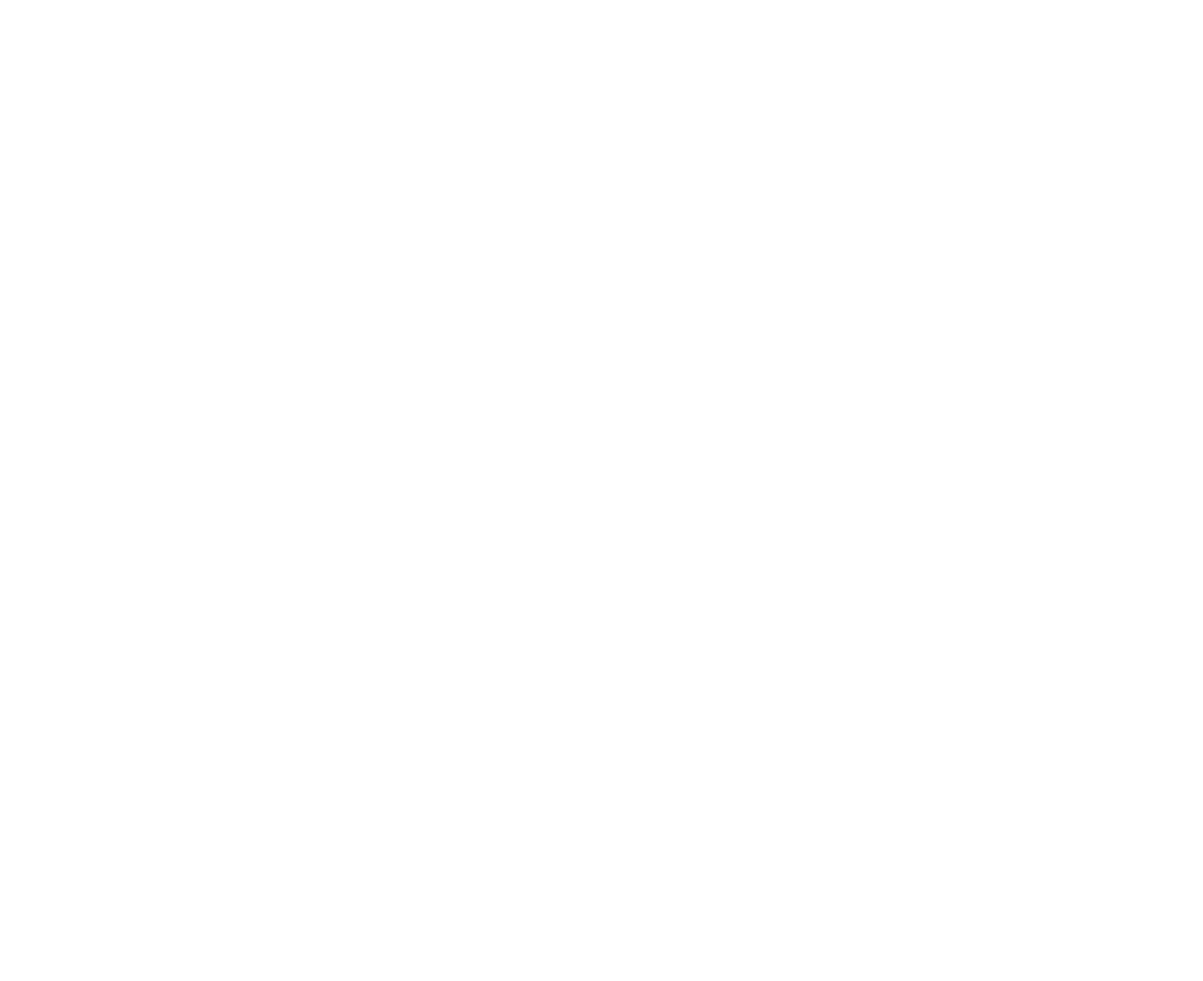
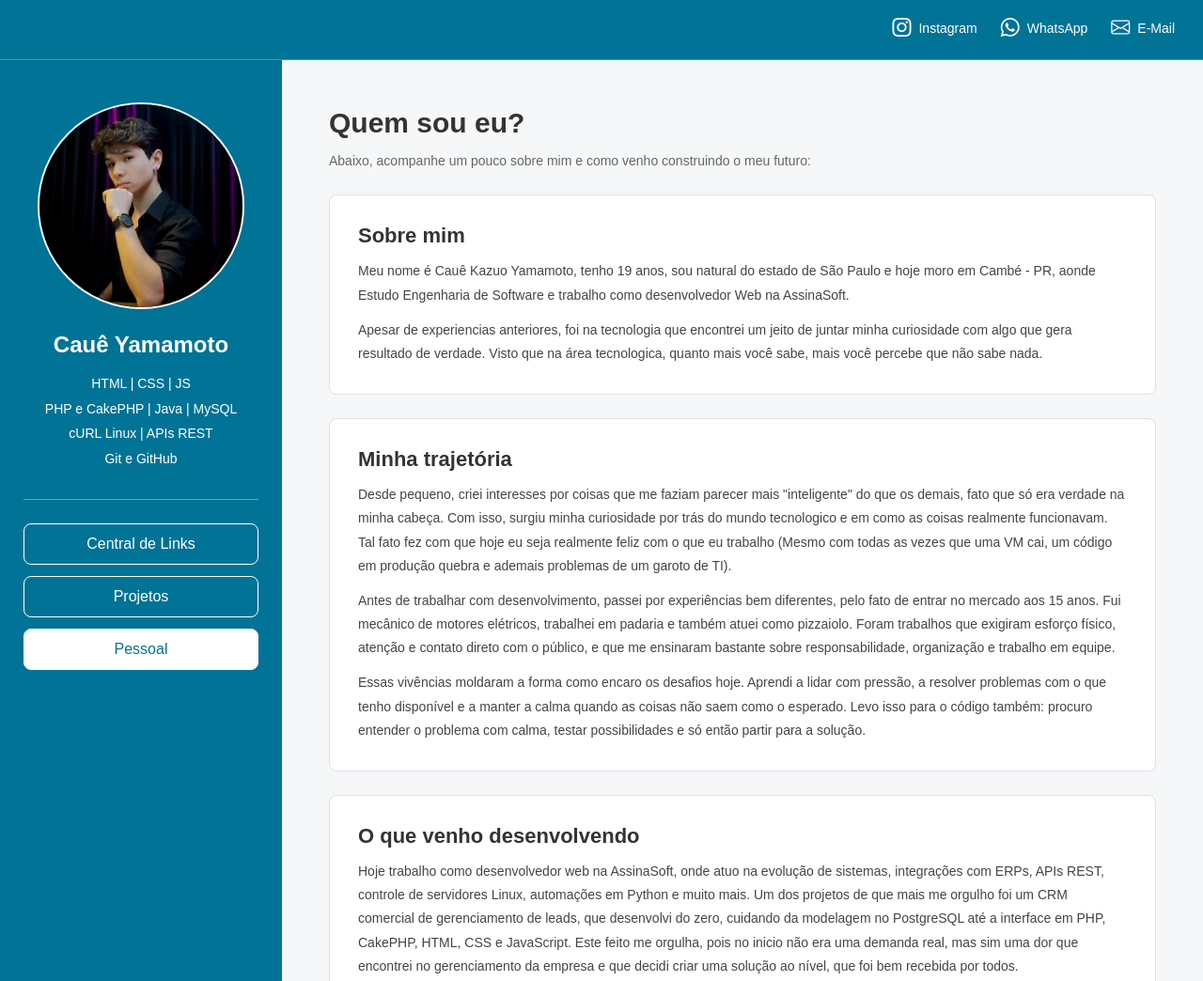
Before and after one commit to CaueYamamoto7/Portifolio, a plain HTML site: page pessoal.html in a window 1280 px wide. Shown: the top 1044 px of the page at 94% size. Before the commit the page ends 800 px from the top, so only its background shows below. Drawn offline with nearby package versions, Linux system fonts and the light colour scheme.

Commit message:
Construção da página pessoal

```diff
--- a/assets/css/projetos.css
+++ b/assets/css/projetos.css
@@ -114,7 +114,8 @@ aside h2 {
     text-decoration: none;
 }
 
-.menuAside a:hover {
+.menuAside a:hover,
+.menuAside a[aria-current="page"] {
     background-color: #ffffff;
     color: #007396;
 }
@@ -143,6 +144,35 @@ h1 {
 main > p {
     margin: 0;
     color: #666666;
+}
+
+/* Blocos de conteúdo da página pessoal */
+.blocoPessoal {
+    max-width: 1100px;
+    margin-top: 25px;
+    padding: 30px;
+    background-color: #ffffff;
+    border: 1px solid #dce3e6;
+    border-radius: 8px;
+}
+
+.blocoPessoal h2 {
+    margin: 0 0 12px;
+    font-size: 22px;
+}
+
+.blocoPessoal p {
+    margin: 0;
+    color: #444444;
+    line-height: 1.8;
+}
+
+.blocoPessoal p + p {
+    margin-top: 12px;
+}
+
+.blocoPessoal a {
+    color: #007396;
 }
 
 /* Cards dos projetos */
@@ -328,6 +358,20 @@ dialog form {
     font-size: 26px;
 }
 
+/* Rodapé padrão do portfólio */
+.rodape {
+    padding: 20px 30px;
+    background-color: #007396;
+    color: #ffffff;
+    text-align: center;
+    font-size: 13px;
+    border-top: 1px solid rgba(255, 255, 255, 0.25);
+}
+
+.rodape p {
+    margin: 0;
+}
+
 /* Ajustes para celulares e telas menores */
 @media (max-width: 1100px) {
     .cardProjeto {
@@ -389,6 +433,10 @@ dialog form {
         padding: 20px;
     }
 
+    .blocoPessoal {
+        padding: 20px;
+    }
+
     .selfie img {
         height: auto;
     }
--- a/pessoal.html
+++ b/pessoal.html
@@ -0,0 +1,75 @@
+<!DOCTYPE html>
+<html lang="pt-BR">
+    <head>
+        <meta charset="UTF-8">
+        <meta name="viewport" content="width=device-width, initial-scale=1.0">
+        <title>Pessoal - Cauê Yamamoto</title>
+        <meta name="description" content="Um pouco sobre Cauê Kazuo Yamamoto, sua trajetória e seus projetos">
+        <meta name="author" content="Cauê Yamamoto">
+        <link rel="icon" type="image/png" href="./assets/images/KodaKSsf.png">
+        <link rel="stylesheet" href="https://cdn.jsdelivr.net/npm/bootstrap-icons@1.13.2/font/bootstrap-icons.min.css">
+        <link rel="stylesheet" href="./assets/css/projetos.css">
+        <script src="./script.js" defer></script>
+    </head>
+    <body>
+        <header class="topbar">
+            <nav aria-label="Navegação principal">
+                <a href="https://www.instagram.com/ckyamamoto7/" target="_blank" rel="noopener noreferrer">
+                    <i class="bi bi-instagram" aria-hidden="true"></i>
+                    Instagram
+                </a>
+                <a href="https://api.whatsapp.com/send?phone=5543988604583&text=Olá, tudo bem? Vi o seu portifólio web. Podemos conversar? " target="_blank" rel="noopener noreferrer">
+                    <i class="bi bi-whatsapp" aria-hidden="true"></i>
+                    WhatsApp
+                </a>
+                <a href="mailto:yamamotocaue@gmail.com">
+                    <i class="bi bi-envelope" aria-hidden="true"></i>
+                    E-Mail
+                </a>
+            </nav>
+        </header>
+        <div class="conteudo">
+            <aside>
+                <div class="selfie">
+                    <img src="./assets/images/selfie.png" alt="Cauê Yamamoto">
+                </div>
+                <h2>Cauê Yamamoto</h2>
+                <p>HTML | CSS | JS<br>PHP e CakePHP | Java | MySQL<br>cURL Linux | APIs REST<br>Git e GitHub</p>
+                <nav class="menuAside" aria-label="Páginas do portfólio">
+                    <a href="./index.html">Central de Links</a>
+                    <a href="./projetos.html">Projetos</a>
+                    <a href="./pessoal.html" aria-current="page">Pessoal</a>
+                </nav>
+            </aside>
+            <main>
+                <h1>Quem sou eu?</h1>
+                <p>Abaixo, acompanhe um pouco sobre mim e como venho construindo o meu futuro:</p>
+                <section class="blocoPessoal">
+                    <h2>Sobre mim</h2>
+                    <p>Meu nome é Cauê Kazuo Yamamoto, tenho 19 anos, sou natural do estado de São Paulo e hoje moro em Cambé - PR, aonde Estudo Engenharia de Software e trabalho como desenvolvedor Web na AssinaSoft. </p>
+                    <p>Apesar de experiencias anteriores, foi na tecnologia que encontrei um jeito de juntar minha curiosidade com algo que gera resultado de verdade. Visto que na área tecnologica, quanto mais você sabe, mais você percebe que não sabe nada.</p>
+                </section>
+                <section class="blocoPessoal">
+                    <h2>Minha trajetória</h2>
+                    <p>Desde pequeno, criei interesses por coisas que me faziam parecer mais "inteligente" do que os demais, fato que só era verdade na minha cabeça. Com isso, surgiu minha curiosidade por trás do mundo tecnologico e em como as coisas realmente funcionavam. Tal fato fez com que hoje eu seja realmente feliz com o que eu trabalho (Mesmo com todas as vezes que uma VM cai, um código em produção quebra e ademais problemas de um garoto de TI).</p>
+                    <p>Antes de trabalhar com desenvolvimento, passei por experiências bem diferentes, pelo fato de entrar no mercado aos 15 anos. Fui mecânico de motores elétricos, trabalhei em padaria e também atuei como pizzaiolo. Foram trabalhos que exigiram esforço físico, atenção e contato direto com o público, e que me ensinaram bastante sobre responsabilidade, organização e trabalho em equipe.</p>
+                    <p>Essas vivências moldaram a forma como encaro os desafios hoje. Aprendi a lidar com pressão, a resolver problemas com o que tenho disponível e a manter a calma quando as coisas não saem como o esperado. Levo isso para o código também: procuro entender o problema com calma, testar possibilidades e só então partir para a solução.</p>
+                </section>
+                <section class="blocoPessoal">
+                    <h2>O que venho desenvolvendo</h2>
+                    <p>Hoje trabalho como desenvolvedor web na AssinaSoft, onde atuo na evolução de sistemas, integrações com ERPs, APIs REST, controle de servidores Linux, automações em Python e muito mais. Um dos projetos de que mais me orgulho foi um CRM comercial de gerenciamento de leads, que desenvolvi do zero, cuidando da modelagem no PostgreSQL até a interface em PHP, CakePHP, HTML, CSS e JavaScript. Este feito me orgulha, pois no inicio não era uma demanda real, mas sim uma dor que encontrei no gerenciamento da empresa e que decidi criar uma solução ao nível, que foi bem recebida por todos.</p>
+                    <p>Também participei de projetos como o AssinaPDF, o AssinaDNS, o ConforSeg, a ComunidadeEAD, um formulário de cadastro integrado a APIs e o Validador de Fotos. Em paralelo, criei projetos pessoais, como o sistema da Toscana Pizzaria, que me permitiram experimentar tecnologias diferentes e colocar em prática o que estudo em Java, Spring Boot e bancos de dados. Você pode ver todos com mais detalhes na <a href="./projetos.html">página de projetos</a>.</p>
+                </section>
+                <section class="blocoPessoal">
+                    <h2>Como eu trabalho</h2>
+                    <p>Me considero uma pessoa curiosa, proativa e que gosta de aprender na prática. Tenho facilidade para trabalhar em equipe e valorizo uma boa comunicação, porque acredito que entender o negócio por trás do sistema é tão importante quanto conhecer a tecnologia. Também procuro pensar no todo: na experiência de quem vai usar, na organização do código e na qualidade da entrega.</p>
+                    <p>Meu objetivo agora é continuar crescendo como desenvolvedor, aprofundando meus conhecimentos em Java, Spring Boot e bancos de dados, e assumindo projetos cada vez mais completos.</p>
+                    <P>Em um futuro, desejo um dia poder aprofundar meus conhecimentos em segurança da informação para atuar como hacker ético / cybersecurity, visto que acredito que o potencial das IAs em auxiliar em projetos, também abre portas para falhas e para o mal uso da tecnologia. </P>
+                </section>
+            </main>
+        </div>
+        <footer class="rodape">
+            <p>Feito por <strong>Cauê Yamamoto</strong> · HTML, CSS e JavaScript</p>
+        </footer>
+    </body>
+</html>
```
Also changed, not shown: projetos.html (+4 -0 lines), assets/css/style.css (deleted).
